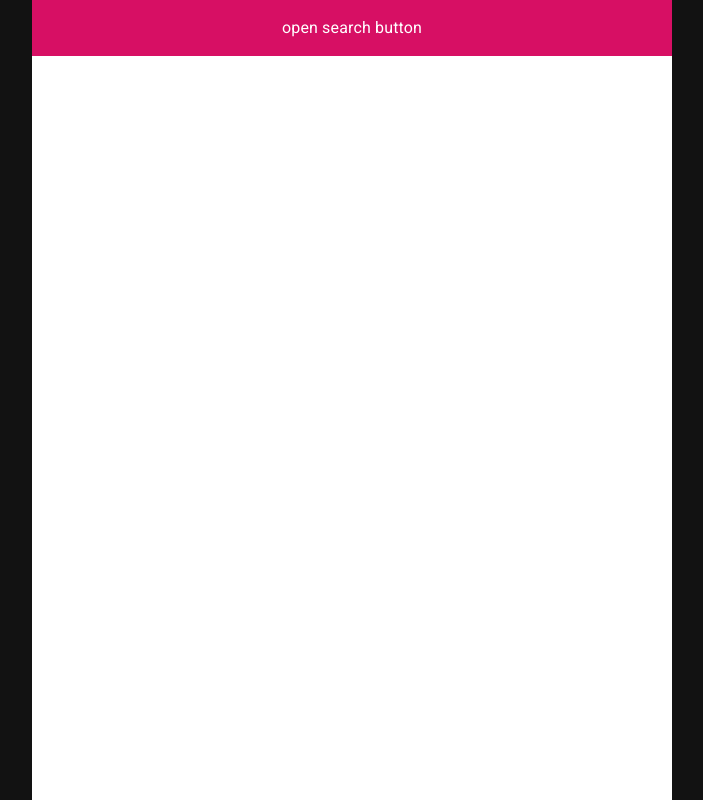
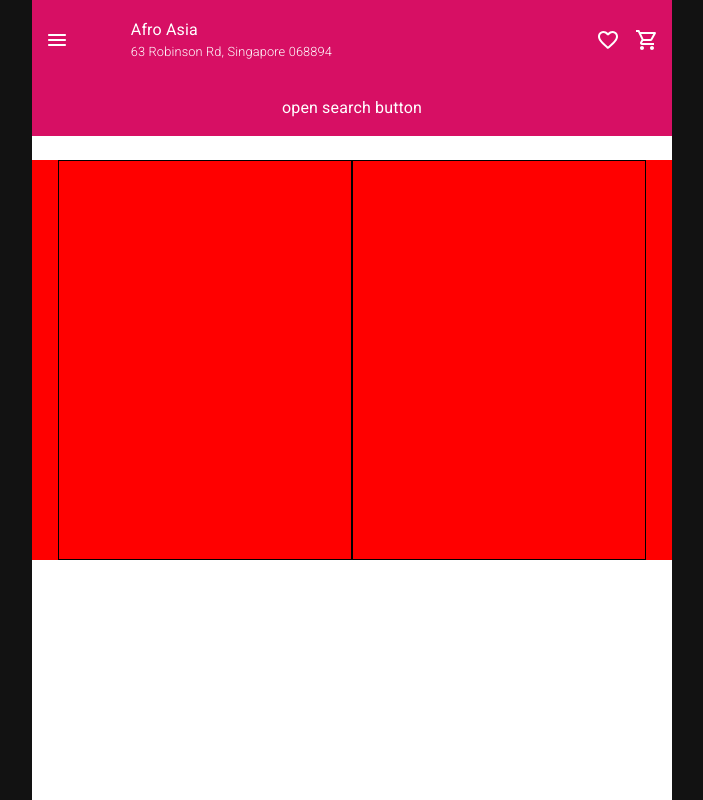
Before and after one commit to mahe993/foodloop-web, a React (Vite) app: page / in a window 1280 px wide. Shown: the top 800 px of the page, without its empty margins (288-991 px from the left). Built offline with nearby package versions, Linux system fonts and the light colour scheme.

Commit message:
fix header with search and implement bento layout

```diff
--- a/src/App.tsx
+++ b/src/App.tsx
@@ -1,7 +1,7 @@
 import CssBaseline from '@mui/material/CssBaseline';
 import { ThemeProvider } from '@mui/material';
 import FLTheme from './themes/FLTheme';
-import LandingPage from './pages/landingPage/LandingPage';
+import LandingPage from './pages/landingPage/FLLandingPage';
 
 export default function App(): JSX.Element {
     return (
--- a/src/components/base/header/BaseHeader.tsx
+++ b/src/components/base/header/BaseHeader.tsx
@@ -26,8 +26,8 @@ export default function BaseHeader({
             sx={{
                 width: '100%',
                 bgcolor: theme.palette.foodloop.main,
-                minHeight: '10dvh',
-                height: '10dvh',
+                minHeight: '10svh',
+                height: '10svh',
                 paddingInline: '2%',
                 gap: '2%',
                 ...sxContainer,
--- a/src/components/headers/FLHeader/FLHeader.tsx
+++ b/src/components/header/FLHeader.tsx
@@ -1,4 +1,4 @@
-import BaseHeader from '../../base/header/BaseHeader';
+import BaseHeader from '../base/header/BaseHeader';
 import { SxProps } from '@mui/material';
 import MenuRoundedIcon from '@mui/icons-material/MenuRounded';
 import FavoriteBorderRoundedIcon from '@mui/icons-material/FavoriteBorderRounded';
@@ -14,8 +14,8 @@ export type FLHeaderProps = {
 };
 
 export default function FLHeader({
-    addressLineOne = 'Address line 1',
-    addressLineTwo = 'Address line 2',
+    addressLineOne = 'Afro Asia',
+    addressLineTwo = '63 Robinson Rd, Singapore 068894',
     leftIcon = <MenuRoundedIcon />,
     rightPrimaryIcon = <FavoriteBorderRoundedIcon />,
     rightSecondaryIcon = <ShoppingCartOutlinedIcon />,
--- a/src/layouts/search/FLSearch.tsx
+++ b/src/components/search/FLSearch.tsx
@@ -3,7 +3,7 @@ import FLSearchBox from './FLSearchBox';
 import FLSearchContent from './FLSearchContent';
 import { useState } from 'react';
 import useHideOnScroll from '../../common/hooks/useHideOnScroll';
-import FLBox from '../box/FLBox';
+import FLBox from '../../layouts/box/FLBox';
 
 export default function FLSearch(): JSX.Element {
     const [openSearch, setOpenSearch] = useState<boolean>(false);
@@ -22,7 +22,7 @@ export default function FLSearch(): JSX.Element {
                     onClick={handleClick}
                     sx={{
                         bgcolor: theme.palette.foodloop.main,
-                        height: '7dvh',
+                        height: '7svh',
                         width: '100%',
                     }}
                 >
--- a/src/layouts/search/FLSearchBox.tsx
+++ b/src/components/search/FLSearchBox.tsx
@@ -33,7 +33,7 @@ export default function FLSearchBox({ open, offsetY, children }: FLSearchBoxProp
                     width: '100%',
                     // remove maxWidth if using full desktop page
                     maxWidth: theme.breakpoints.values.tablet,
-                    minHeight: '100dvh',
+                    minHeight: '100svh',
                     paddingInline: '2%',
                     paddingBlockStart: '2%',
                 }}
--- /dev/null
+++ b/src/layouts/bento/Bento.tsx
@@ -0,0 +1,41 @@
+import { SxProps } from '@mui/material';
+import FLBox from '../box/FLBox';
+
+type BentoProps = {
+    sx?: SxProps;
+};
+
+export default function Bento({ sx }: BentoProps): JSX.Element {
+    return (
+        <FLBox
+            sx={{
+                backgroundColor: 'red',
+                width: '100%',
+                minHeight: '50svh',
+                height: '50svh',
+                paddingInline: '4%',
+                color: 'black',
+                ...sx,
+            }}
+        >
+            <FLBox
+                sx={{
+                    flex: 1,
+                    flexDirection: 'column',
+                    gap: '4%',
+                    border: 1,
+                    height: '100%',
+                }}
+            ></FLBox>
+            <FLBox
+                sx={{
+                    flex: 1,
+                    flexDirection: 'column',
+                    gap: '4%',
+                    border: 1,
+                    height: '100%',
+                }}
+            ></FLBox>
+        </FLBox>
+    );
+}
--- /dev/null
+++ b/src/layouts/headerWithSearch/FLHeaderWithSearch.tsx
@@ -0,0 +1,22 @@
+import { useTheme } from '@mui/material';
+import FLHeader from '../../components/header/FLHeader';
+import FLSearch from '../../components/search/FLSearch';
+import FLBox from '../box/FLBox';
+
+export default function FLHeaderWithSearch(): JSX.Element {
+    const theme = useTheme();
+    return (
+        <FLBox
+            sx={{
+                flexDirection: 'column',
+                position: 'fixed',
+                top: 0,
+                width: '100%',
+                maxWidth: theme.breakpoints.values.tablet,
+            }}
+        >
+            <FLHeader />
+            <FLSearch />
+        </FLBox>
+    );
+}
--- a/src/pages/base/FLPage.tsx
+++ b/src/pages/base/FLPage.tsx
@@ -17,7 +17,7 @@ function FLPage({ children, sx }: FLPageProps): JSX.Element {
                 flexDirection: 'column',
                 // extra 1 so that scroll bar is always present
                 // prevents horizontal shake
-                minHeight: '150dvh',
+                minHeight: '120svh',
                 // TODO: check if needed
                 maxWidth: theme.breakpoints.values.tablet,
                 width: '100dvw',
--- /dev/null
+++ b/src/pages/landingPage/FLLandingPage.tsx
@@ -0,0 +1,13 @@
+import Bento from '../../layouts/bento/Bento';
+import FLHeaderWithSearch from '../../layouts/headerWithSearch/FLHeaderWithSearch';
+import FLPage from '../base/FLPage';
+
+export default function LandingPage(): JSX.Element {
+    return (
+        <FLPage sx={{ bgcolor: 'white', paddingBlockStart: '20svh' }}>
+            {/* Search should maybe be tied to header */}
+            <FLHeaderWithSearch />
+            <Bento sx={{ marginBlockEnd: 'auto' }} />
+        </FLPage>
+    );
+}
--- a/src/pages/landingPage/LandingPage.tsx
+++ /dev/null
@@ -1,11 +0,0 @@
-import FLSearch from '../../layouts/search/FLSearch';
-import FLPage from '../base/FLPage';
-
-export default function LandingPage(): JSX.Element {
-    return (
-        <FLPage sx={{ bgcolor: 'white' }}>
-            {/* Search should maybe be tied to header */}
-            <FLSearch />
-        </FLPage>
-    );
-}
```
Also changed, not shown: src/components/search/FLSearchContent.tsx (renamed from src/layouts/search/FLSearchContent.tsx).
